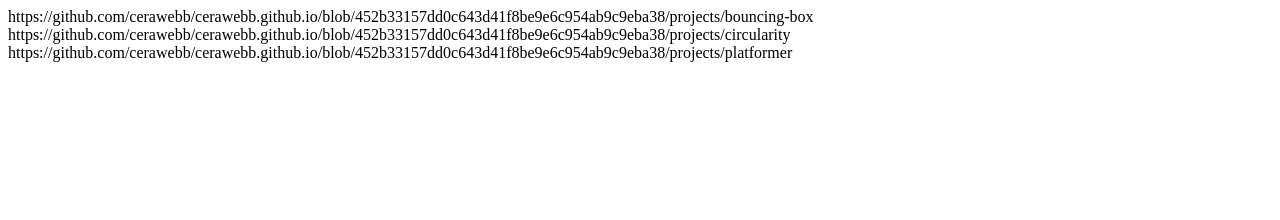
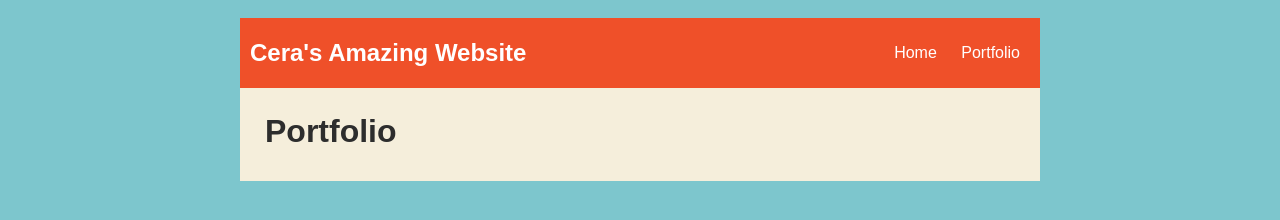
Before and after one commit to cerawebb/cerawebb, a plain HTML site: page portfolio.html in a window 1280 px wide. Drawn offline with nearby package versions, Linux system fonts and the light colour scheme; no server answers.

Commit message:
added portfolio

```diff
--- a/portfolio.html
+++ b/portfolio.html
@@ -1,3 +1,105 @@
-https://github.com/cerawebb/cerawebb.github.io/blob/452b33157dd0c643d41f8be9e6c954ab9c9eba38/projects/bouncing-box
-https://github.com/cerawebb/cerawebb.github.io/blob/452b33157dd0c643d41f8be9e6c954ab9c9eba38/projects/circularity
-https://github.com/cerawebb/cerawebb.github.io/blob/452b33157dd0c643d41f8be9e6c954ab9c9eba38/projects/platformer
+<!DOCTYPE HTML>
+<html>
+    <head>
+        <title> Cera's Amazing Website </title>
+        <style type="text/css">
+            body {
+                background: rgb(125, 198, 205);
+                color: rgb(45, 45, 45);
+                padding: 10px;
+                font-family: arial;
+            }
+            header {
+                font-size: 1.5em;
+                font-weight: bold;
+            }
+            h1 {
+                margin: 10px;
+            }
+            #all-contents {
+                max-width: 800px;
+                margin: auto;
+            }
+
+            /* navigation menu */
+            nav {
+                background: rgb(239, 80, 41);
+                margin: 0 auto;
+                display: flex;
+                padding: 10px;
+            }
+            nav header {
+                display: flex;
+                align-items: center;
+                color: rgb(255, 255, 255);
+                flex: 1;
+            }
+            nav ul {
+                list-style-image: none;
+            }
+            nav li {
+                display: inline-block;
+                padding: 0 10px;
+            }
+            nav a {
+                text-decoration: none;
+                color: #fff;
+            }
+
+            /* main container area beneath menu */
+            main {
+                background: rgb(245, 238, 219);
+                display: flex;
+            }
+            .content {
+                flex: 1;
+                padding: 15px;
+            }
+                        /* portfolio styles */
+                        #portfolio {
+                list-style-type: none;
+                padding-left: 0;
+            }
+
+            #portfolio li {
+                background: #fff;
+                padding: 10px;
+                border-radius: 10px;
+                margin-bottom: 10px;
+            }
+
+            #portfolio li:hover {
+                background: #eee;
+            }
+
+            #portfolio a {
+                text-decoration: none;
+                color: #454545;
+            }
+        </style>
+    </head>
+
+    <body>
+      <div id="all-contents">
+        <div id="all-contents">
+            <nav>
+                <header>Cera's Amazing Website</header>
+                <ul>
+                    <li><a href="index.html">Home</a>
+                    </li>
+                    <li><a href="portfolio.html">Portfolio</a>
+                    </li>
+                </ul>
+            </nav>
+            <main>
+                <div class="content">
+                    <h1> Portfolio</h1>
+                    <ul id="portfolio">
+                    </ul>
+                </div>
+            </main>
+      </div>
+      <script src="https://ajax.googleapis.com/ajax/libs/jquery/2.1.3/jquery.min.js"></script>
+    <script id="portfolioScript">$(document).ready(function() {$.getJSON('projects/projects.json').then(function(data) { data.projects.forEach(function(project){ $('#portfolio').append('<li><a href="projects/' + project.name + '/">' + project.title + ' : ' + project.description + '</a></li>'); }); }); });</script>
+    </body>
+</html>
```
